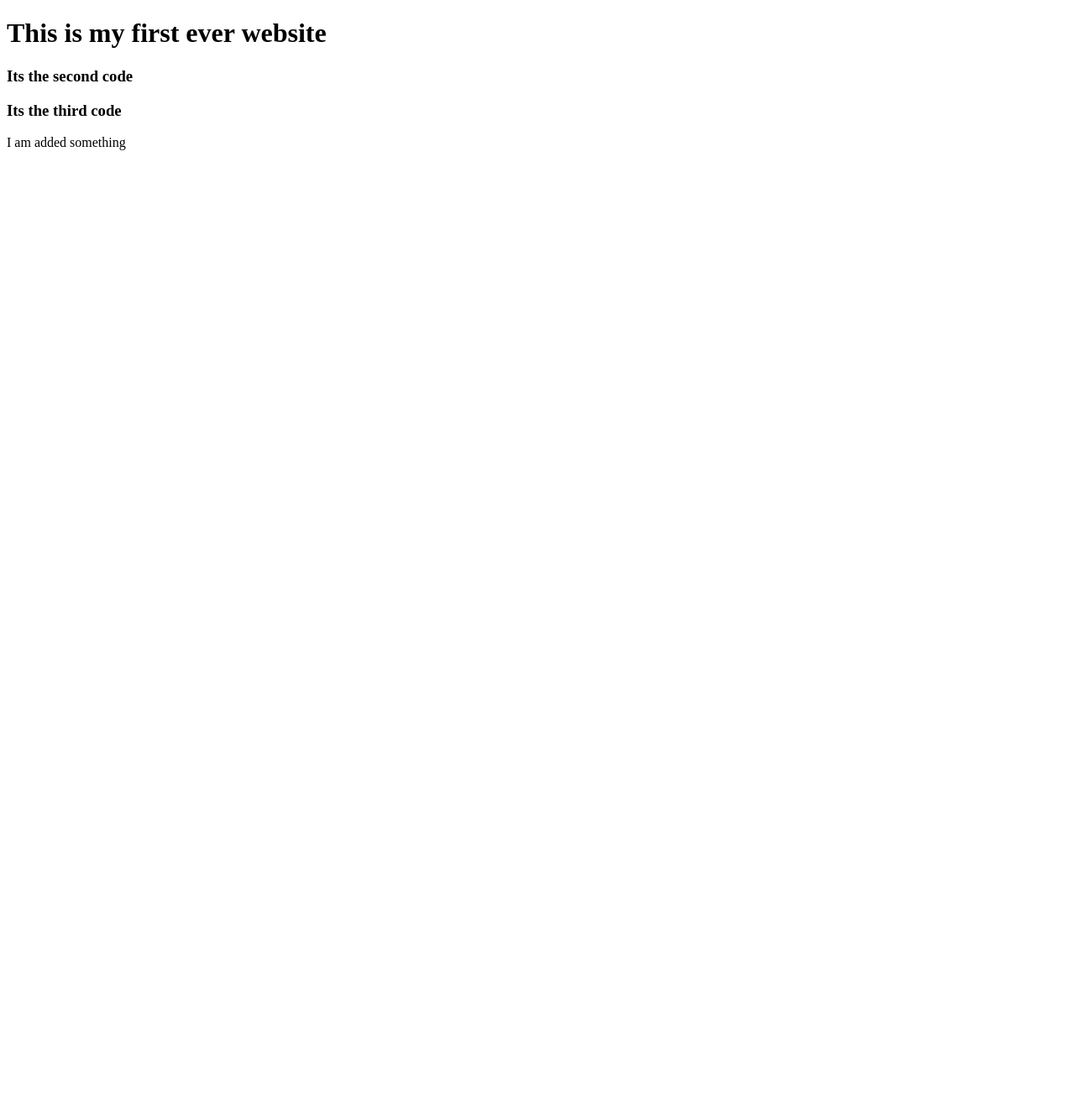
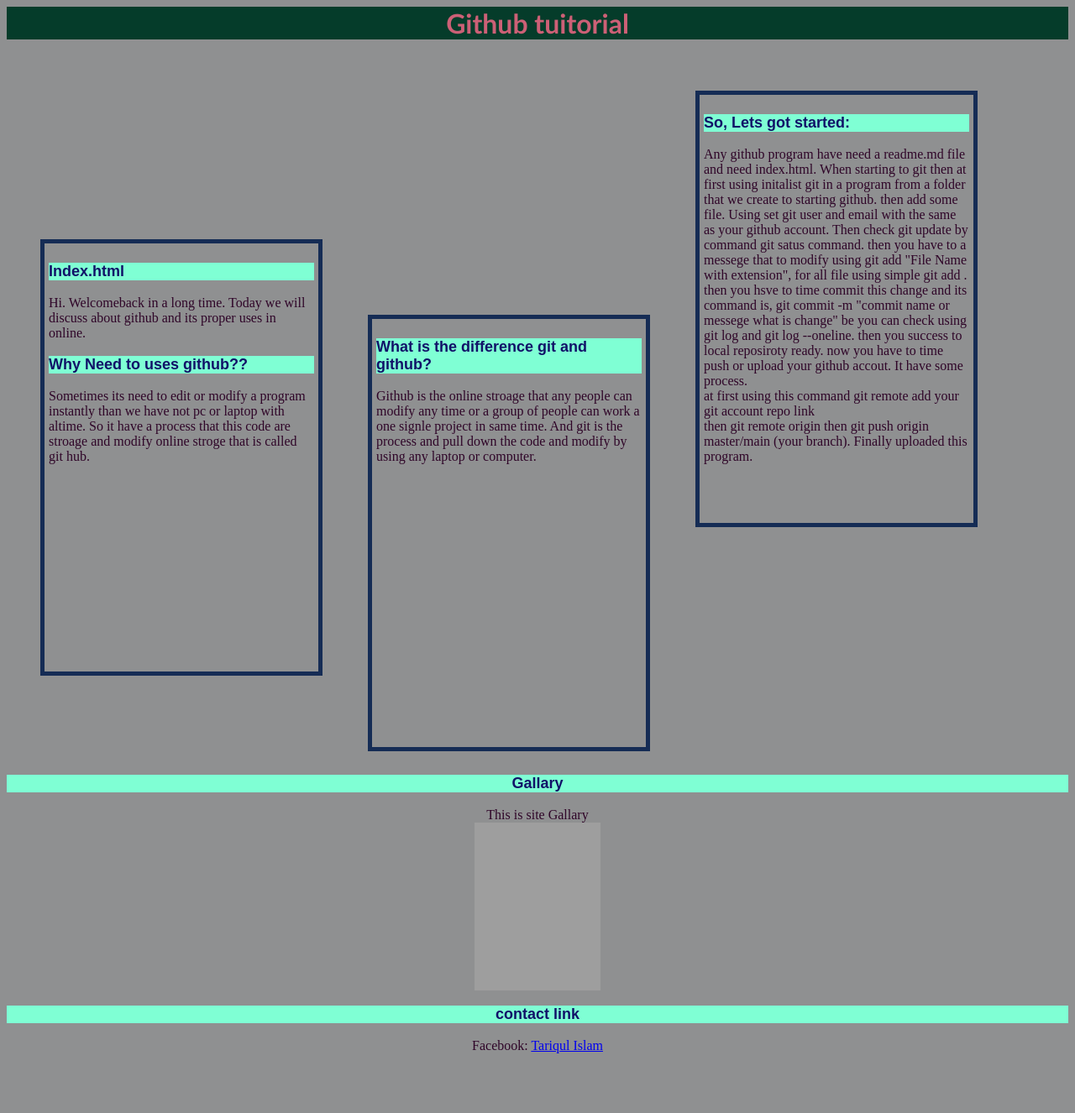
Before and after one commit to tariqulislam4015/my-first-website, a plain HTML site: page index.html in a window 1280 px wide. Shown: the whole page at 84% size. Before the commit the page ends 800 px from the top, so only its background shows below. Drawn offline with Linux system fonts and the light colour scheme; grey boxes are pictures that could not be loaded.

Commit message:
This this first commit

```diff
--- a/index.html
+++ b/index.html
@@ -1,15 +1,87 @@
-<!DOCTYPE html>
+<!This is index html>
 <html lang="en">
 <head>
     <meta charset="UTF-8">
     <meta http-equiv="X-UA-Compatible" content="IE=edge">
     <meta name="viewport" content="width=device-width, initial-scale=1.0">
-    <title>Document</title>
+    <title>I am startuing learning github</title>
+
+    <style>
+        body{
+            background-color: rgb(143, 144, 145);
+        }
+        h1{
+            color: rgb(204, 96, 118);
+            font-family: 'Trebuchet MS', 'Lucida Sans Unicode', 'Lucida Grande', 'Lucida Sans', Arial, sans-serif;
+            font-weight: 900;
+            background-color: rgb(5, 60, 42);
+            text-align: center;
+        }
+        h3{
+            color: rgb(17, 17, 104);
+            background-color: aquamarine;
+            font-family: Arial, Helvetica, sans-serif;
+            font-size: 18px;
+            font-weight: 700;
+        }
+
+        p{
+            color: rgb(47, 5, 40);
+        }
+        .github{
+            margin: 40px 10px 10px 40px;
+            border: 5px solid rgb(21, 44, 85);
+            padding: 5px 5px 5px 5px;
+            width: 25%;
+            height: 500px;
+            display: inline-block;
+
+
+        }
+        #special{
+            width: 100%;
+            height: 400px;
+            text-align: center;
+        }
+        #image{
+            height: 200px;
+            width: 150px;
+        }
+
+    </style>
 </head>
 <body>
-    <h1>This is my first ever website</h1>
-    <h3>Its the second code</h3>
-     <h3>Its the third code</h3>
-     <p> I am added something</p>
+    <h1>Github tuitorial</h1>
+
+    <div class="github">
+        <h3>Index.html</h3>
+
+         <p> Hi. Welcomeback in a long time. Today we will discuss about github and its proper uses in online.</p>
+         <h3>Why Need to uses github??</h3>
+         <p>Sometimes its need to edit or modify a program instantly than we have not pc or laptop with altime. So it have a process that this code are stroage and modify online stroge that is called git hub.</p> </div>
+
+        <div class="github">
+            <h3>What is the difference git and github?</h3>
+            <p>Github is the online stroage that any people can modify any time or a group of people can work a one signle project in same time. And git is the process and pull down the code and modify by using any laptop or computer.</p> </div>
+
+        <div class="github"> <h3>So, Lets got started:</h3>
+            <p>Any github program have need a readme.md file and need index.html. When starting to git then at first using initalist git in a program from a folder that we create to starting github. then add some file. Using set git user and email with the same as your github account. Then check git update by command git satus command. then you have to a messege that to modify using git add "File Name with extension", for all file using simple git add . <br>
+           then you hsve to time commit this change and its command is, git commit -m "commit name or messege what is change" be
+           you can check using git log and git log --oneline.
+           then you success to local reposiroty ready. now you have to time push or upload your github accout. It have some process. <br>
+           at first using this command git remote add your git account repo link <br>
+           then git remote origin then git push origin master/main (your branch).
+
+           Finally uploaded this program. </div>
+                <div id="special"> </p>
+
+                    <h3>Gallary</h3>
+                <p>    This is site Gallary <br>
+                    <img src="images/sumon.jpg" id="image">
+
+                    <h3>contact link </h3>
+                    <p>Facebook: <a href="https://www.facebook.com/tariqulislam4015">Tariqul Islam</a>  </p> </div>
+
+
 </body>
 </html>
```
Also changed, not shown: 1 other file.
